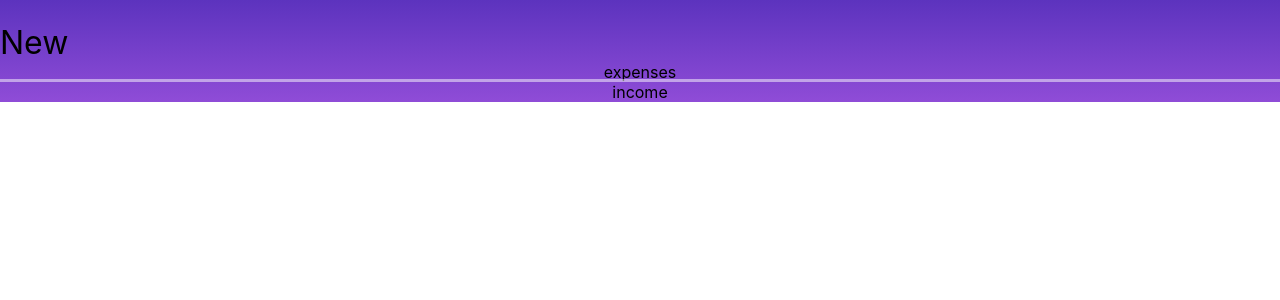
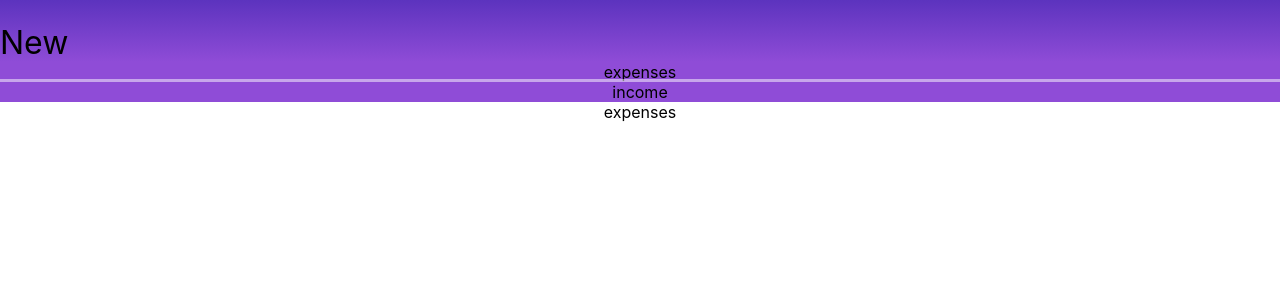
Before and after one commit to huzhengen/react-money-manager-app, a React (Vite) app: page /items/new in a window 1280 px wide. Shown: the top 300 px of the page. Built offline with nearby package versions, Linux system fonts and the light colour scheme.

Commit message:
Add element of tabItems and classPrefix

```diff
--- a/src/components/Tabs.tsx
+++ b/src/components/Tabs.tsx
@@ -1,21 +1,33 @@
+import type { ReactNode } from 'react'
+import cs from 'classnames'
 import s from './Tabs.module.scss'
 
 type Props<T> = {
   tabItems: {
     key: T
     text: string
+    element?: ReactNode
   }[]
   value: T
   onChange: (key: T) => void
   className?: string
+  classPrefix?: string
 }
 
 export const Tabs = <T extends string>(props: Props<T>) => {
-  const { tabItems, value, onChange, className } = props
-  return (<ol className={className} flex text-white children-px-24px children-py-12px>
-    {tabItems.map(item => <li key={item.key} className={item.key === value ? s.selected : ''}
-      onClick={() => onChange(item.key)}>
-      {item.text}
-    </li>)}
-  </ol>)
+  const { tabItems, value, onChange, className, classPrefix } = props
+  return (
+    <div className={cs(className, classPrefix)}>
+      <ol className={classPrefix ? `${classPrefix}-menu` : ''} flex text-white children-px-24px children-py-12px bg='[rgb(143,76,215)]'>
+        {tabItems.map(item => <li key={item.key}
+          className={cs(item.key === value ? s.selected : '', classPrefix ? `${classPrefix}-menu-item` : '')}
+          onClick={() => onChange(item.key)}>
+          {item.text}
+        </li>)}
+      </ol>
+      <div className={classPrefix ? `${classPrefix}-pane` : ''}>
+        {tabItems.filter(item => item.key === value)[0].element}
+      </div>
+    </div>
+  )
 }
--- a/src/pages/ItemsNewPage.tsx
+++ b/src/pages/ItemsNewPage.tsx
@@ -1,22 +1,32 @@
+import type { ReactNode } from 'react'
 import { useState } from 'react'
+import styled from 'styled-components'
 import { Gradient } from '../components/Gradient'
 import { Icon } from '../components/Icon'
 import { Tabs } from '../components/Tabs'
 import { TopNav } from '../components/TopNav'
 
+const StyledTabs = styled(Tabs)`
+  .tabs-menu {}
+  .tabs-menu-item {flex: 1}
+  .tabs-menu-pane {}
+`
+
 type ItemKind = 'income' | 'expenses'
-const tabItems: { key: ItemKind; text: string }[] = [
-  { key: 'expenses', text: 'expenses' },
-  { key: 'income', text: 'income' },
+const tabItems: { key: ItemKind; text: string; element?: ReactNode }[] = [
+  { key: 'expenses', text: 'expenses', element: <div>expenses</div> },
+  { key: 'income', text: 'income', element: <div>income</div> },
 ]
 
 export const ItemsNewPage: React.FC = () => {
   const [tabItem, setTabItem] = useState<ItemKind>('expenses')
   return (
-    <Gradient>
-      <TopNav title="New" icon={<Icon name="back" />} />
-      <Tabs tabItems={tabItems} className="children-flex-1 text-center"
-        value={tabItem} onChange={item => setTabItem(item)} />
-    </Gradient>
+    <>
+      <Gradient>
+        <TopNav title="New" icon={<Icon name="back" />} />
+      </Gradient>
+      <StyledTabs tabItems={tabItems} className="text-center" classPrefix='tabs'
+        value={tabItem} onChange={tabItem => setTabItem(tabItem as ItemKind)} />
+    </>
   )
 }
--- a/src/pages/ItemsPage.tsx
+++ b/src/pages/ItemsPage.tsx
@@ -16,8 +16,8 @@
   return <div>
     <Gradient>
       <TopNav title="List" icon={<Icon name="menu" className="w-24px h-24px" onClick={() => setVisible(!visible)} />} />
-      <TimeRangePicker onSelect={setTimeRange} selected={timeRange} />
     </Gradient>
+    <TimeRangePicker onSelect={setTimeRange} selected={timeRange} />
     <ItemsSummary />
     <ItemsList />
     <AddItemFloatButton />
```
